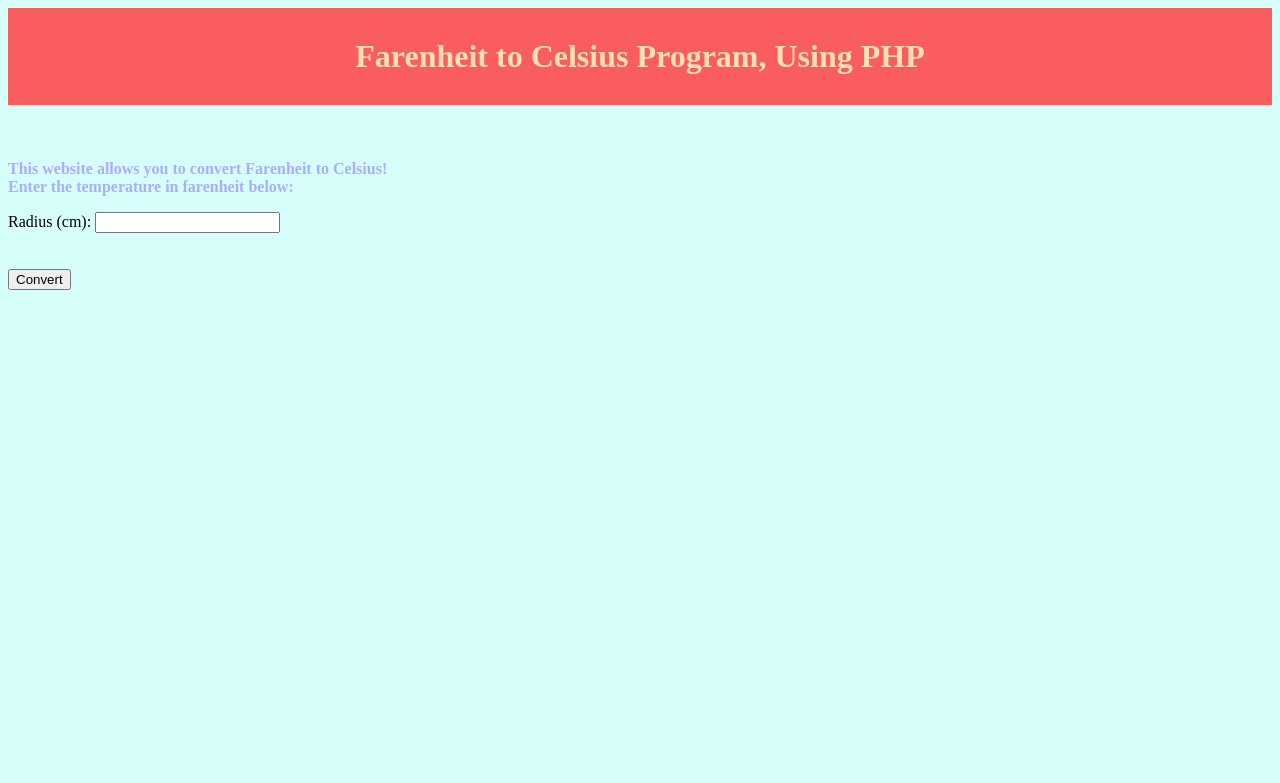
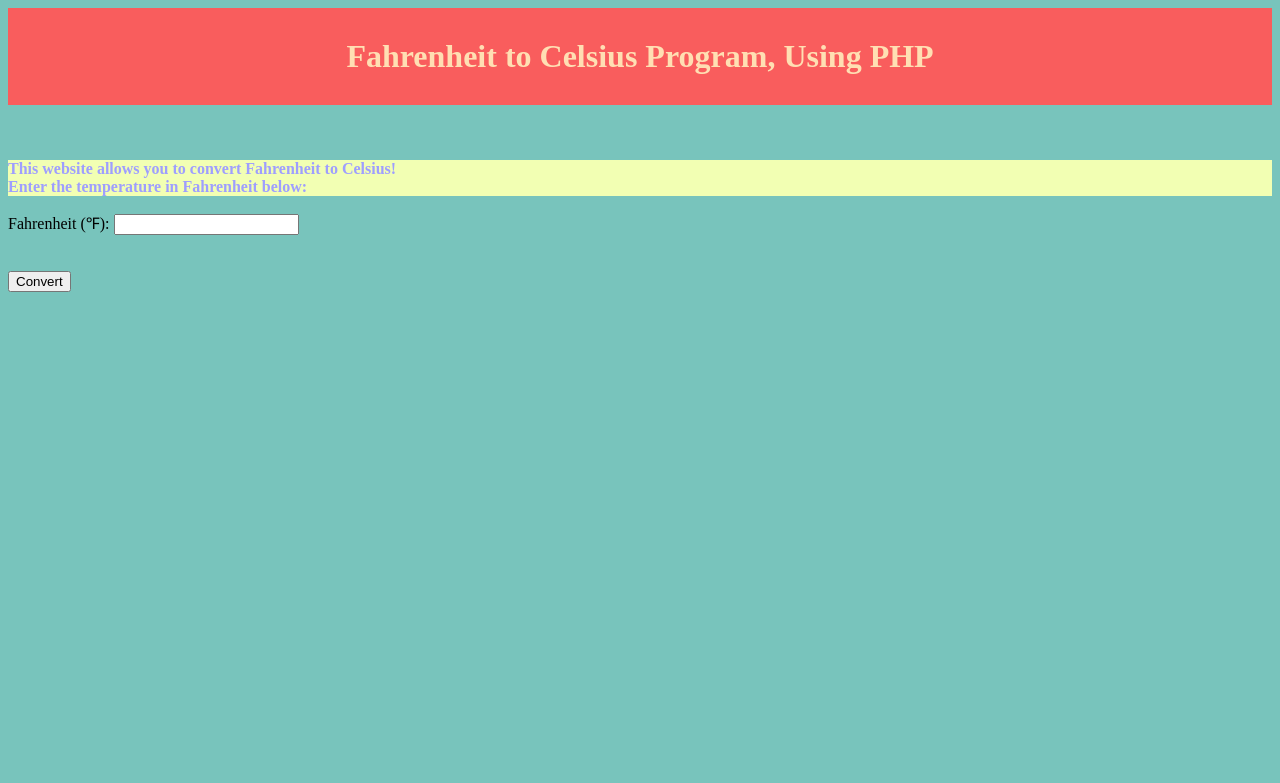
Before and after one commit to ICS2O-Programming-VanN/Unit3-04-PHP-FarenheitCelsius, a PHP site: page / in a window 1280 px wide. Shown: the top 783 px of the page. Run offline with PHP 8.4, Linux system fonts and the light colour scheme.

Commit message:
Added favicon, stylesheet (style.css) and added index.php file with button and calculations.

```diff
--- a/css/style.css
+++ b/css/style.css
@@ -1,7 +1,7 @@
 /* Color */
 
 body {
-	background-color: rgb(214, 255, 251);
+	background-color: rgb(120, 196, 188);
 }
 
 h1 {
@@ -11,8 +11,9 @@ h1 {
 }
 
 p {
-	color: rgb(173, 173, 255);
+	color: rgb(158, 158, 255);
 	font-weight: bold;
+  background-color: #f2ffb3;
 }
 
 h4 {
--- a/index.php
+++ b/index.php
@@ -4,36 +4,36 @@
 		<meta charset="UTF-8">
 		<meta name="Van" content="My website in PHP">
 		<meta name="keywords" content="immaculata, ics2o">
-		<meta name="DESCRIPTION" content="Farenheit to Celsius Program, Using PHP">
+		<meta name="DESCRIPTION" content="Fahrenheit to Celsius Program, Using PHP">
 		<meta name="viewport" content="width=device-width, initial-scale=1.0">
     <!-- Favicon -->
     <link rel="apple-touch-icon" sizes="180x180" href="./fav_index/apple-touch-icon.png" />
     <link rel="icon" type="image/png" sizes="32x32" href="./fav_index/favicon-32x32.png" />
     <link rel="icon" type="image/png" sizes="16x16" href="./fav_index/favicon-16x16.png" />
     <link rel="manifest" href="./fav_index/site.webmanifest" />
-    <title>Farenheit to Celsius Program, Using PHP</title>
+    <title>Fahrenheit to Celsius Program, Using PHP</title>
     <!-- Links to style.css file -->
 		<link rel="stylesheet" href="./css/style.css">
   </head>
   <body>
 		<!-- Heading and paragraph -->
     <?php
-			echo '<center><h1>Farenheit to Celsius Program, Using PHP</h1></center><br>';
-			echo "<p>This website allows you to convert Farenheit to Celsius! <br> Enter the temperature in farenheit below:</p>";
+			echo '<center><h1>Fahrenheit to Celsius Program, Using PHP</h1></center><br>';
+			echo "<p>This website allows you to convert Fahrenheit to Celsius! <br> Enter the temperature in Fahrenheit below:</p>";
 		?>
 		<!-- Text field and button (Takes Input) -->
 		<form method = "post">
-      Radius (cm): <input type="float" name="farenheit"> <br>
+      Fahrenheit (℉): <input type="float" name="fahrenheit"> <br>
 			<br><br>
 			<input type ="submit" name ="submit"  value="Convert">
-		<!-- Calculations for Volume (With User Input) -->
+		<!-- Calculations for Fahrenheit to Celsius (With User Input) -->
 		<?php
-			if(isset($_POST['submit'])) {
-        $farenheit = $_POST['farenheit']; // Input for the radius
-				$volume = (4 / 3) * pow($radius, 3) * pi(); // Calculations for Volume
-				$volume = number_format($volume, 2); // Rounds to nearest hundredth
-        echo "<br><br><h4>With a radius of " . $radius . "cm;</h4>";
-				echo "<h4>The Volume of this Sphere is " . $volume . "cm<sup>3</sup></h4><br>"; // Outputs Volume
+			if(isset($_POST['submit'])) { // When Button clicked
+        $fahrenheit = $_POST['fahrenheit']; // Input for the Fahrenheit
+				$celsius = floatval(5 / 9) * floatval($fahrenheit - 32); // Calculations for Fahrenheit to Celsius
+        echo "<br><br><h4>With a temperature of " . $fahrenheit . "℉;</h4>";
+				echo "<h4>The temperature in celsius is " . round($celsius) . "℃</h4>"; // Outputs Celsius
+        echo "<h4>If you'd like a more specific number, the temperature in Celsius unrounded is: " . $celsius . "C°</h4>";
 			}
 		?>
   </body>
```
Also changed, not shown: fav_index/android-chrome-192x192.png (added), fav_index/android-chrome-512x512.png (added), fav_index/apple-touch-icon.png (added), fav_index/favicon-16x16.png (added), fav_index/favicon-32x32.png (added), fav_index/favicon.ico (added), fav_index/site.webmanifest (added).
